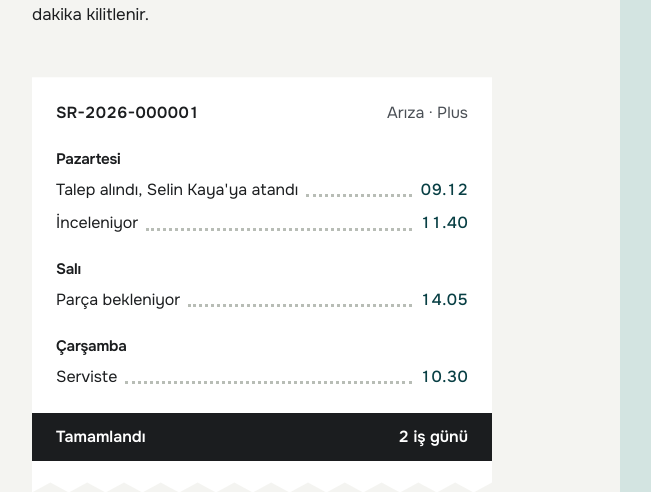
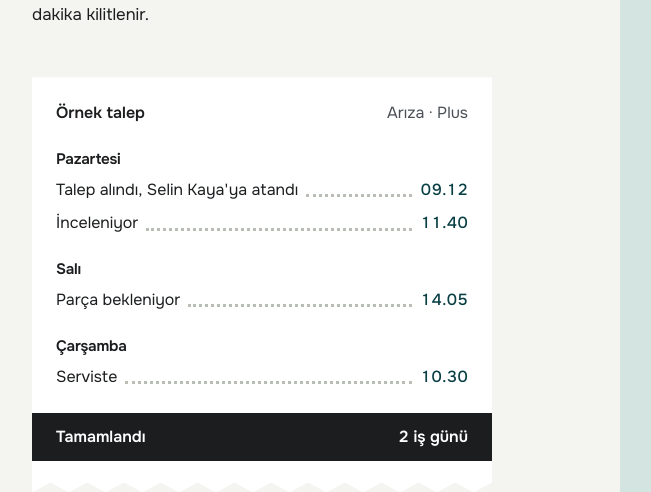
Before and after one commit to ardazeybek-dev/cihaz-servis-merkezi, an ASP.NET Core app: page / in a window 1280 px wide. Shown: the part 2026-2518 px from the top of the page, without its empty margins (84-735 px from the left). Run offline with ASP.NET Core 8, Linux system fonts and the light colour scheme; the project's own start-up code is not run, and a stand-in starts its controllers and pages; some libraries are stand-ins or nearby versions.

Commit message:
Anasayfa örnek fişi gerçek demo talebinden ayrıldı

```diff
--- a/src/CihazServis.Web/Pages/Index.cshtml
+++ b/src/CihazServis.Web/Pages/Index.cshtml
@@ -67,8 +67,8 @@
                 <h2 id="yol-baslik">Bir talebin yolu</h2>
                 <p>Her aşama değiştiğinde size e-posta gider. Talep numarası ve telefonunuzun son dört hanesiyle durumu istediğiniz an sorgularsınız. Aynı numarayla 5 hatalı denemede sorgu 15 dakika kilitlenir.</p>
             </div>
-            <div class="fis" role="group" aria-label="Örnek talep SR-2026-000001">
-                <p class="fis-ust"><span>SR-2026-000001</span><span>Arıza · Plus</span></p>
+            <div class="fis" role="group" aria-label="Örnek bir arıza talebinin aşamaları">
+                <p class="fis-ust"><span>Örnek talep</span><span>Arıza · Plus</span></p>
                 <h3>Pazartesi</h3>
                 <dl class="liste sik">
                     <div><dt>Talep alındı, Selin Kaya'ya atandı</dt><dd>09.12</dd></div>
@@ -142,7 +142,7 @@
             <div class="durum-karti" data-kart="yol">
                 <p class="durum-karti-ust"><svg class="ikon" focusable="false"><use href="#i-rota" /></svg><span class="sayi">SR-2026-000001</span></p>
                 <ol class="mini-adimlar"><li class="tamam"></li><li class="tamam"></li><li class="tamam"></li><li class="simdi"></li><li></li></ol>
-                <p class="durum-karti-alt"><span>Serviste</span><span>Tahmini: Perşembe</span></p>
+                <p class="durum-karti-alt"><span>Serviste</span><span>Hedef: 2 iş günü</span></p>
             </div>
 
             <div class="durum-karti koyu" data-kart="egitim">
```
